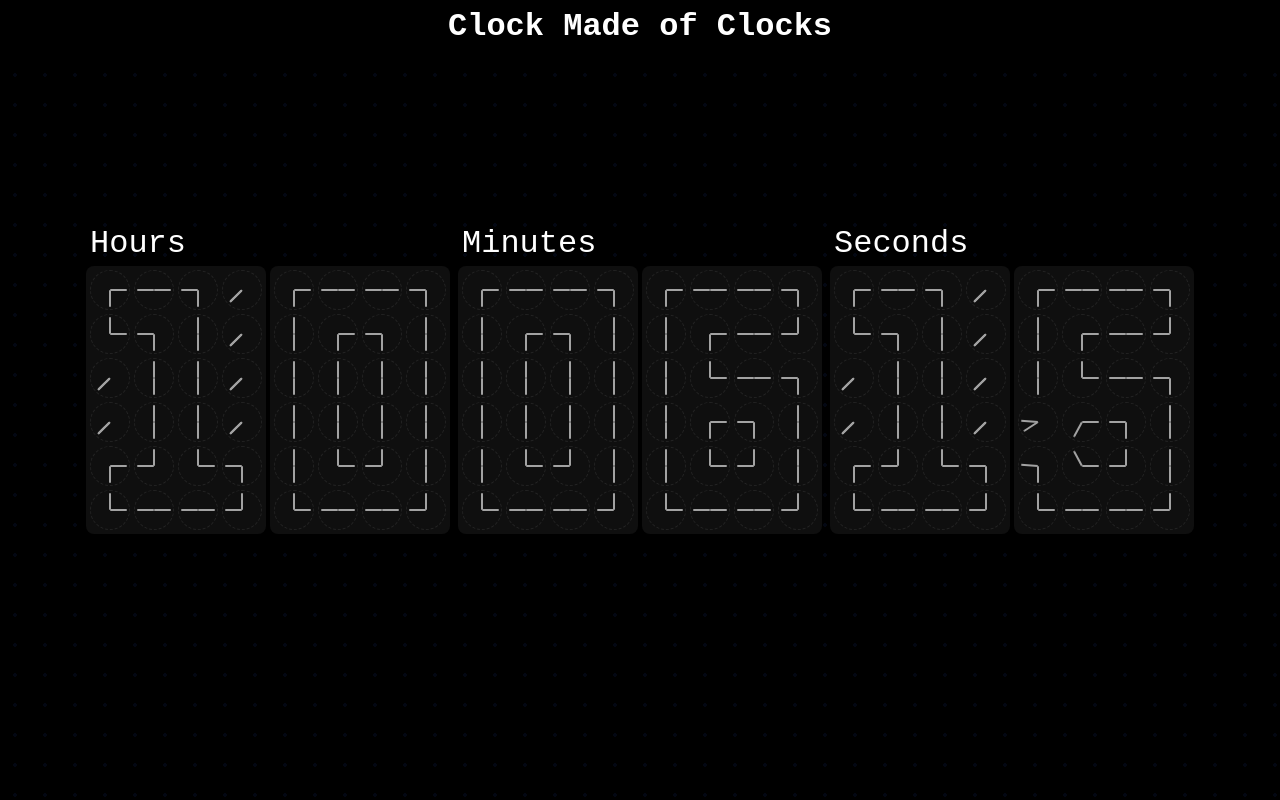
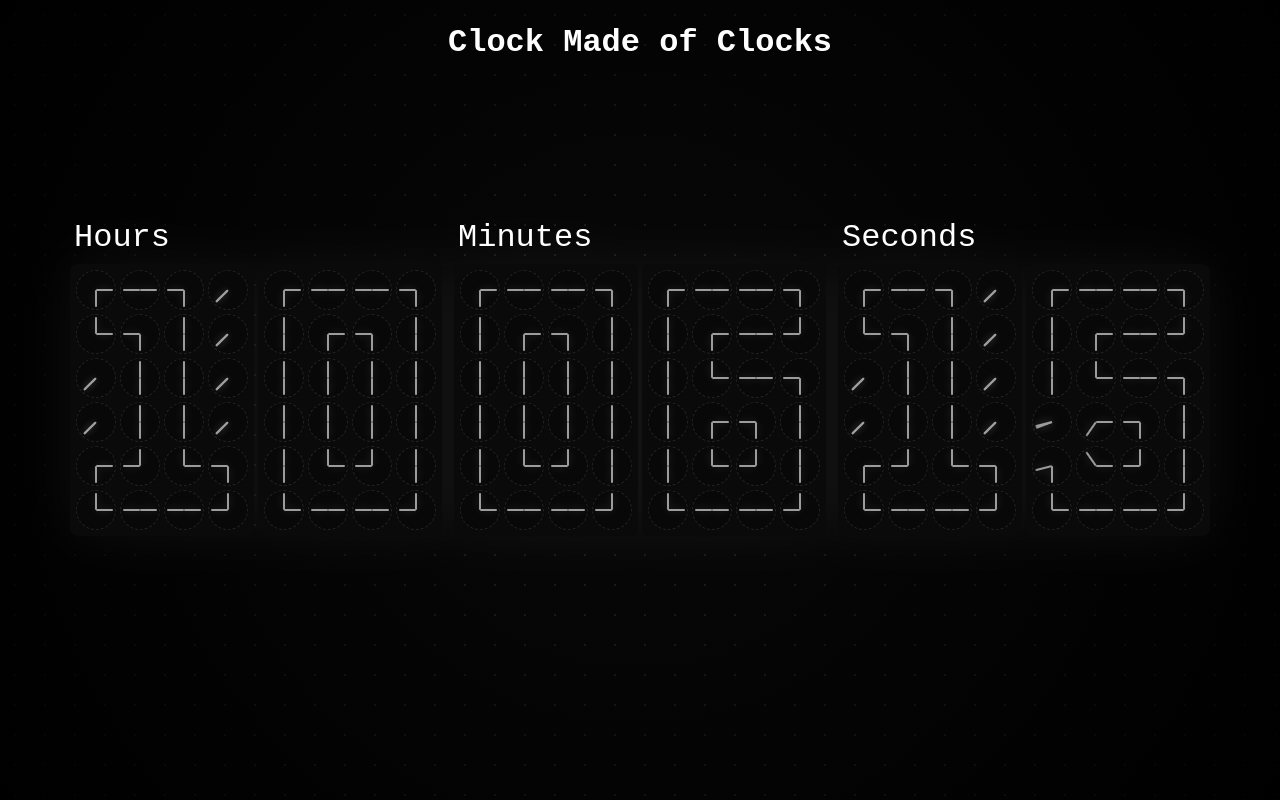
Before and after one commit to naive-nikhil/clock, a plain HTML site: page index.html in a window 1280 px wide. Drawn offline with Linux system fonts and the light colour scheme; a web font is replaced by a local one.

Commit message:
Enhance styling for improved visibility and aesthetics. Updated background gradients, added vignette effect, adjusted padding and gaps, and refined color contrasts for better user experience.

```diff
--- a/style.css
+++ b/style.css
@@ -1,6 +1,6 @@
 @import url('https://fonts.googleapis.com/css2?family=Bitcount+Grid+Double+Ink:wght@100..900&display=swap');
 
-*{
+* {
     margin: 0;
     padding: 0;
     box-sizing: border-box;
@@ -11,8 +11,22 @@ body {
     height: 100dvh;
     display: grid;
     place-content: center;
-    background-image: radial-gradient(#030712 2px, transparent 2px);
+    /* Subtle dots - color changed from #030712 to #1a1a1a for better visibility */
+    background-image: radial-gradient(#1a1a1a 1.5px, transparent 1.5px);
     background-size: 30px 30px;
+    position: relative;
+    overflow: hidden;
+}
+
+/* Vignette Effect Layer */
+body::before {
+    content: '';
+    position: absolute;
+    inset: 0;
+    /* This creates the dark edges and the very subtle center glow */
+    background: radial-gradient(circle at center, rgba(255, 255, 255, 0.03) 0%, rgba(0, 0, 0, 0.9) 100%);
+    pointer-events: none;
+    z-index: 1;
 }
 
 h1 {
@@ -22,11 +36,12 @@ h1 {
     top: 0;
     left: 0;
     width: 100%;
-    padding: 8px;
+    padding: 24px;
     text-align: center;
     font-size: 32px;
     font-weight: 700;
-    background-color: #000;
+    z-index: 10;
+    /* Removed solid black background for a cleaner look over the vignette */
 
     @media (max-width: 768px) {
         font-size: 24px;
@@ -36,11 +51,15 @@ h1 {
 .digit-container {
     margin: auto;
     display: flex;
-    gap: 8px;
+    gap: 12px;
+    position: relative;
+    z-index: 5;
+    /* Slight glow behind the whole clock unit */
+    filter: drop-shadow(0 0 30px rgba(255, 255, 255, 0.05));
 
     @media (max-width: 768px) {
         flex-direction: column;
-        gap: 36px;
+        gap: 50px;
     }
 }
 
@@ -48,8 +67,6 @@ h1 {
     display: flex;
     flex-shrink: 0;
     gap: 4px;
-    /* padding: 4px; */
-    /* background-color: #1d202a; */
     border-radius: 8px;
     position: relative;
 }
@@ -60,49 +77,42 @@ h1 {
     gap: 4px;
     width: fit-content;
     height: fit-content;
-    padding: 4px;
+    padding: 6px;
     border-radius: 8px;
-    background-color: #0f0f0f;
+    background-color: #0a0a0a;
 }
 
 .digit-group::before {
     position: absolute;
     left: 0;
-    bottom: 100%;
+    bottom: calc(100% + 4px);
     font-family: 'Bitcount Grid Double Ink', monospace;
     font-size: 32px;
     color: #fff;
     border-radius: 8px;
     padding: 4px;
+    white-space: nowrap;
 
     @media (max-width: 768px) {
         font-size: 24px;
     }
 }
 
-.digit-group:nth-child(1)::before {
-    content: "Hours";
-}
-
-.digit-group:nth-child(2)::before {
-    content: "Minutes";
-}
-
-.digit-group:nth-child(3)::before {
-    content: "Seconds";
-}
+.digit-group:nth-child(1)::before { content: "Hours"; }
+.digit-group:nth-child(2)::before { content: "Minutes"; }
+.digit-group:nth-child(3)::before { content: "Seconds"; }
 
 .clock {
     position: relative;
     width: 40px;
     height: 40px;
-    position: relative;
     border-radius: 50%;
     border: 1px dashed #232323;
+    background-color: #080808;
 
     @media (max-width: 768px) {
-        width: 24px;
-        height: 24px;
+        width: 28px;
+        height: 28px;
     }
 }
 
@@ -114,7 +124,8 @@ h1 {
     width: 46%;
     height: 2px;
     border-radius: 20px;
-    background-color: #a2a2a2;
+    background-color: #9c9c9c; /* Slightly brighter for better contrast */
     transform-origin: center left;
-    transition: rotate 250ms;
+    transition: rotate 250ms cubic-bezier(0.4, 0, 0.2, 1);
+    box-shadow: 0 0 8px rgba(255, 255, 255, 0.2);
 }
```
